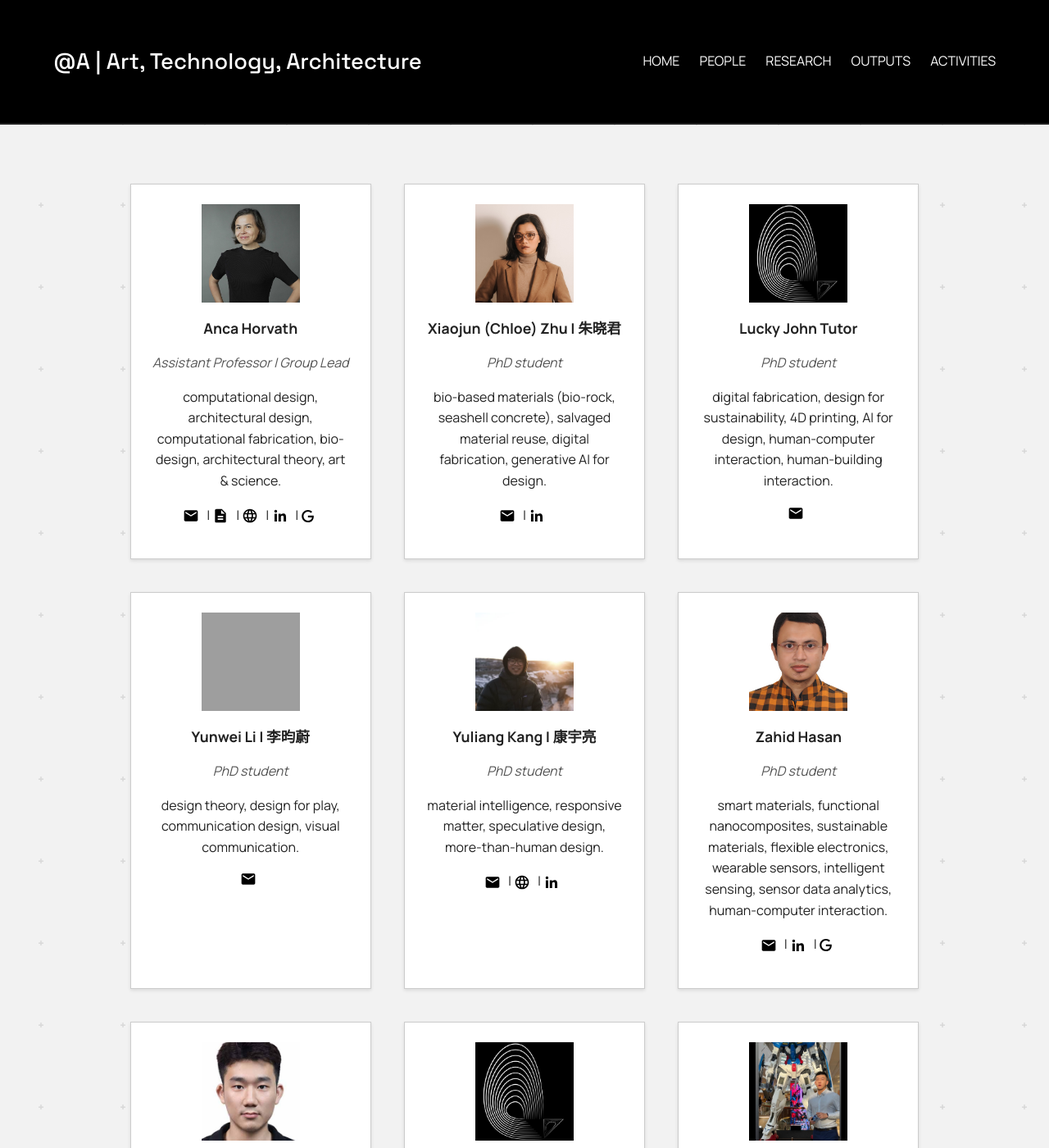
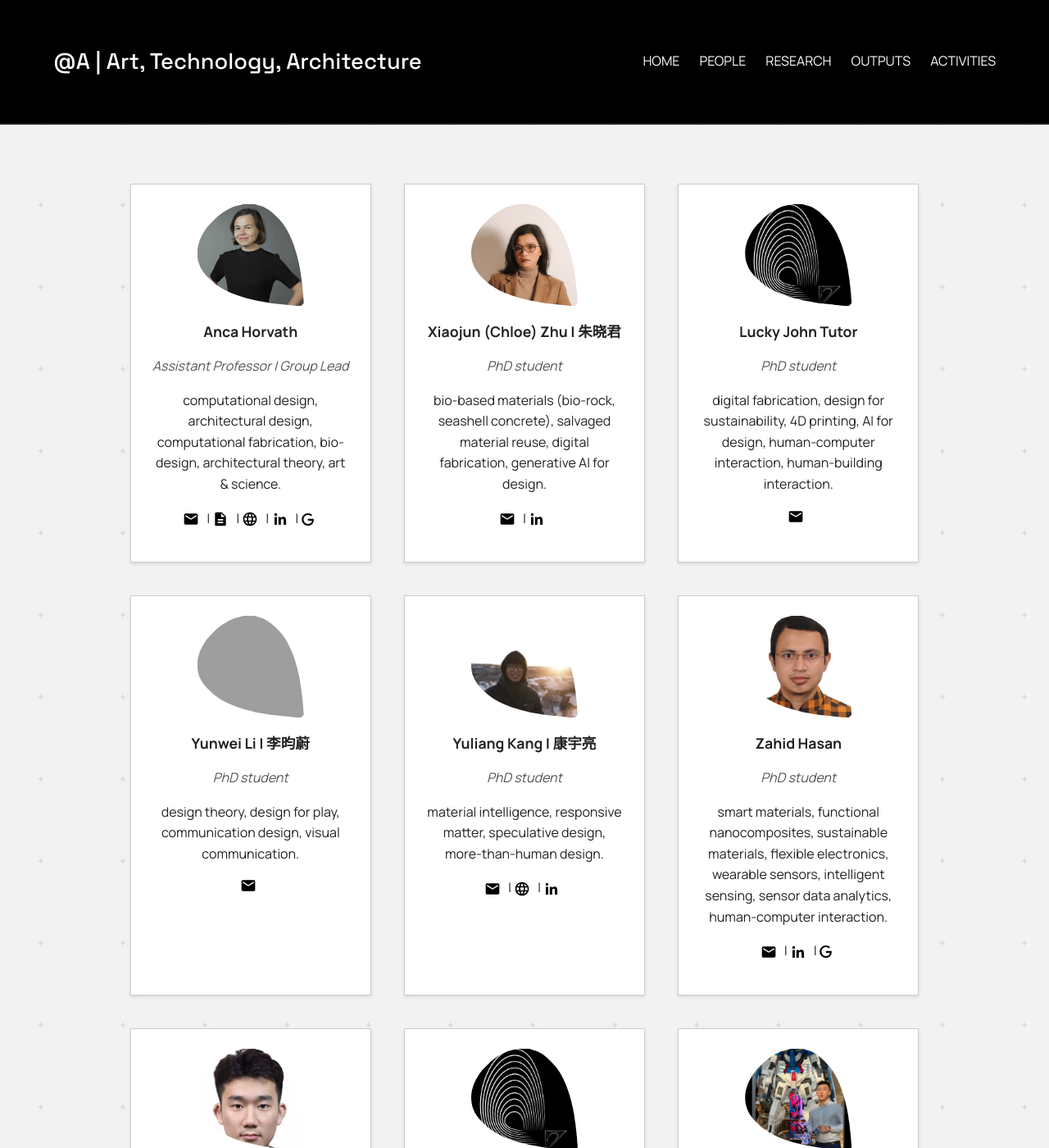
Before and after one commit to anqua/at-a, a Jekyll site: the page built from people.md, in a window 1280 px wide and 1400 px high. Shown: the whole window at 82% size. Built offline with Jekyll 4.4.1, drawn with Linux system fonts in a browser that asks for light colours; grey boxes are pictures that could not be loaded.

Commit message:
People cards: clip photos to the innermost teardrop of the group logo
Co-Authored-By: Claude Sonnet 5 <noreply@anthropic.com>

```diff
--- a/assets/css/style.css
+++ b/assets/css/style.css
@@ -393,10 +393,13 @@ h1 {
 }
 
 .person-card img {
-  width: 120px;
-  height: 120px;
+  /* clipped to the innermost teardrop of the group logo */
+  width: 130px;
+  height: 124px;
   object-fit: cover;
+  object-position: center 30%;
   margin-bottom: 0.5em;
+  clip-path: polygon(43.5% 0.0%, 34.2% 2.5%, 28.9% 5.1%, 24.7% 7.7%, 21.3% 10.2%, 18.4% 12.7%, 15.8% 15.4%, 13.4% 17.9%, 11.1% 20.4%, 9.0% 23.0%, 7.2% 25.6%, 5.8% 28.1%, 4.4% 30.7%, 3.2% 33.2%, 2.1% 35.9%, 1.4% 38.4%, 0.7% 40.9%, 0.3% 43.5%, 0.0% 46.1%, 0.0% 48.6%, 0.1% 51.2%, 0.4% 53.7%, 0.9% 56.3%, 1.7% 58.9%, 2.7% 61.4%, 3.9% 63.9%, 5.6% 66.6%, 7.5% 69.1%, 9.8% 71.7%, 12.3% 74.2%, 14.9% 76.8%, 18.1% 79.4%, 21.7% 81.9%, 25.9% 84.5%, 31.2% 87.1%, 37.4% 89.6%, 45.0% 92.1%, 55.3% 94.8%, 69.2% 97.3%, 92.9% 99.9%, 97.4% 99.9%, 99.9% 97.3%, 99.8% 94.8%, 99.5% 92.1%, 99.4% 89.6%, 99.2% 87.1%, 98.9% 84.5%, 98.7% 81.9%, 98.4% 79.4%, 98.1% 76.8%, 97.9% 74.2%, 97.5% 71.7%, 97.1% 69.1%, 96.8% 66.6%, 96.4% 63.9%, 95.9% 61.4%, 95.5% 58.9%, 94.9% 56.3%, 94.3% 53.7%, 93.8% 51.2%, 93.0% 48.6%, 92.4% 46.1%, 91.6% 43.5%, 90.8% 40.9%, 89.9% 38.4%, 89.0% 35.9%, 87.9% 33.2%, 86.8% 30.7%, 85.6% 28.1%, 84.3% 25.6%, 82.8% 23.0%, 81.2% 20.4%, 79.4% 17.9%, 77.3% 15.4%, 74.8% 12.7%, 72.4% 10.2%, 69.7% 7.7%, 66.2% 5.1%, 61.8% 2.5%, 53.7% 0.0%);
 }
 
 .person-card h3 {
```
